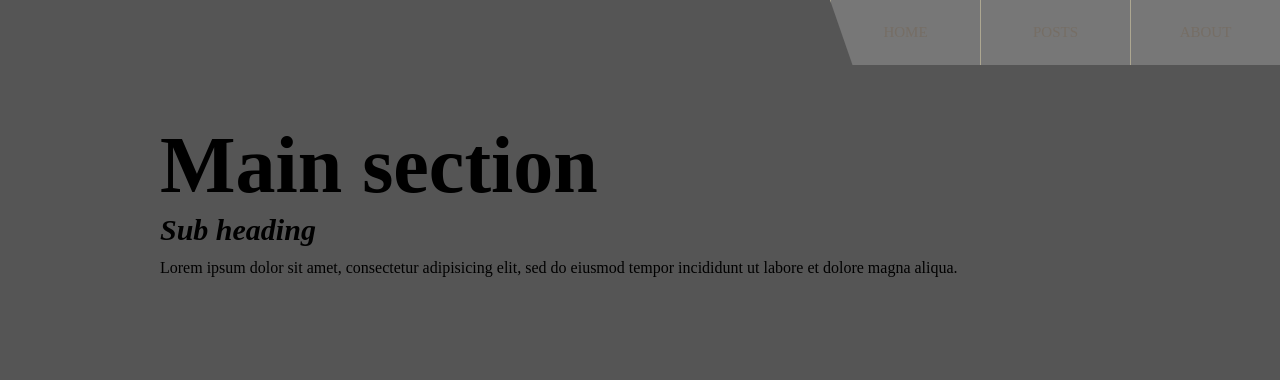
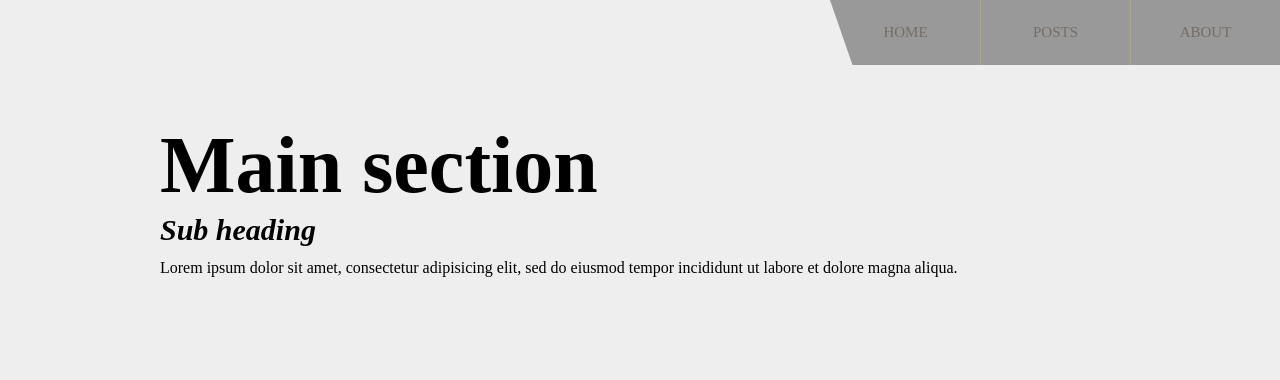
Before and after one commit to allanliebold/blog_project, a Django app: page / in a window 1280 px wide. Shown: the top 380 px of the page. Run offline with Django 3.2, Linux system fonts and the light colour scheme.

Commit message:
changed background and nav colors

```diff
--- a/blog/static/css/style.css
+++ b/blog/static/css/style.css
@@ -42,7 +42,7 @@ html {
 Basic Styles
 **********/
 body {
-    background-color: #555;
+    background-color: #eee;
 }
 .wrapper {
     margin: 0 auto;
@@ -80,7 +80,7 @@ nav {
 }
 
 nav ul {
-    background-color: #777;
+    background-color: #999;
     clip-path: polygon(0 0, 100% 0, 100% 100%, 5% 100%);
 }
 nav li a {
```
